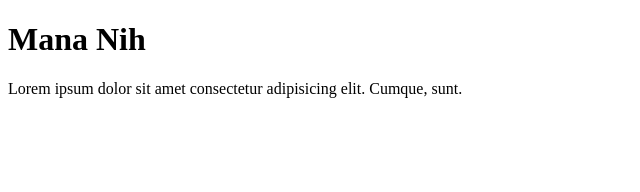
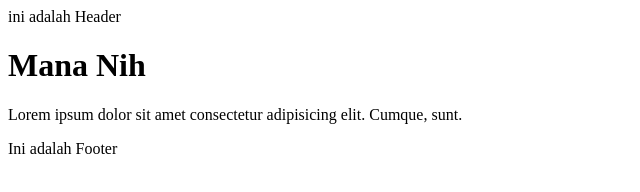
Before and after one commit to wahyunewbie22/test, a plain HTML site: page index.html in a window 1280 px wide. Shown: the whole page, without its empty margins (0-640 px from the left). Drawn offline with Linux system fonts and the light colour scheme.

Commit message:
tambah style

```diff
--- a/index.html
+++ b/index.html
@@ -6,9 +6,11 @@
     <title>Cokk</title>
   </head>
   <body>
+    <header>ini adalah Header</header>
     <h1>Mana Nih</h1>
     <p>
       Lorem ipsum dolor sit amet consectetur adipisicing elit. Cumque, sunt.
     </p>
   </body>
+  <footer>Ini adalah Footer</footer>
 </html>
--- /dev/null
+++ b/style.css
@@ -0,0 +1,4 @@
+body {
+  font-family: "Courier New", Courier, monospace;
+  color: aqua;
+}
```
